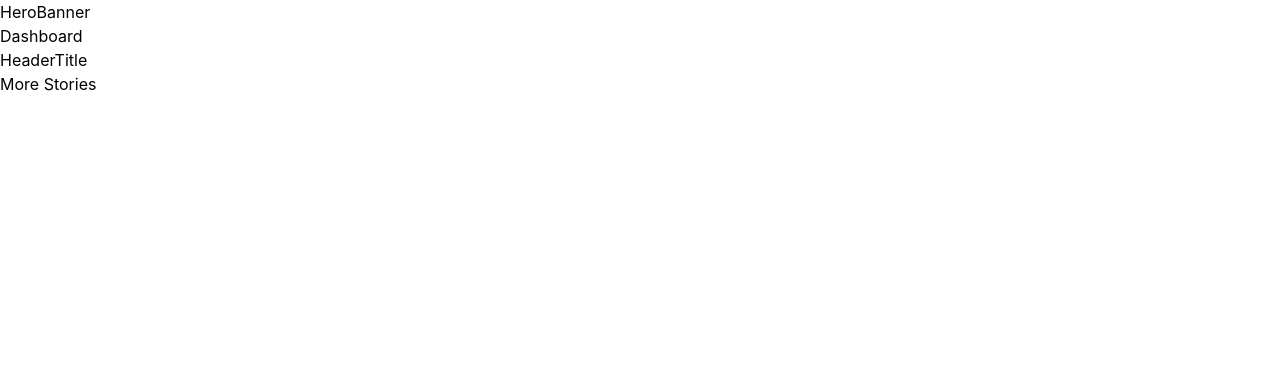
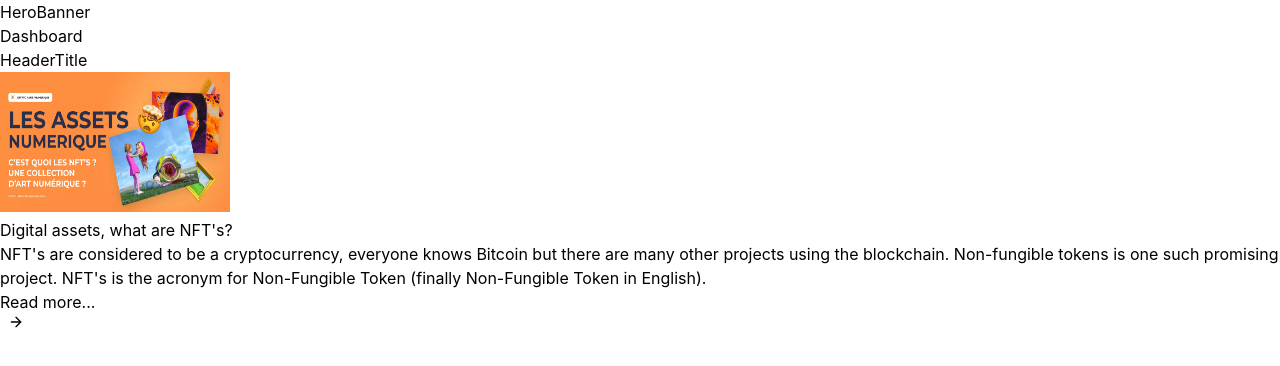
Before and after one commit to abdukhamiddev/next.js-tailwind-blog, a Next.js app: page / in a window 1280 px wide. Shown: the top 366 px of the page. Built offline with nearby package versions, Linux system fonts and the light colour scheme.

Commit message:
fetching posts and basic page

```diff
--- a/components/Layout.js
+++ b/components/Layout.js
@@ -1,6 +1,6 @@
 import React from 'react';
 
-const Layout = ({ children }) => {
+const Layout = ({ children, preview }) => {
   return <div>{children}</div>;
 };
 
--- a/components/More-Stories.js
+++ b/components/More-Stories.js
@@ -1,7 +1,28 @@
 import React from 'react';
+import PostPreview from './post-preview';
 
-const MoreStories = () => {
-  return <div>More Stories</div>;
+const MoreStories = ({ posts }) => {
+  return (
+    <section>
+      <div>
+        <div>
+          <div>
+            {posts.map((post) => (
+              <div key={post.slug}>
+                <PostPreview
+                  key={post.slug}
+                  title={post.title}
+                  coverImage={post.coverImage}
+                  slug={post.slug}
+                  excerpt={post.excerpt}
+                />
+              </div>
+            ))}
+          </div>
+        </div>
+      </div>
+    </section>
+  );
 };
 
 export default MoreStories;
--- /dev/null
+++ b/components/avatar.js
@@ -0,0 +1,39 @@
+export default function Avatar() {
+  return (
+    <div className="max-w-4xl mx-auto ">
+      <div className="flex flex-wrap p-3 mx-auto">
+        <div>
+          <div
+            variants={fadeInUp}
+            key="modal-morestories-3"
+            className="flex flex-wrap "
+          >
+            <div className="flex flex-wrap sm:flex-nowrap">
+              <div
+                key="modal-morestories-4"
+                initial={{ x: 10, opacity: 0 }}
+                animate={{ x: 0, opacity: 1 }}
+                transition={{ delay: 1 }}
+                className="hidden my-auto place-content-end md:block "
+              ></div>
+              <div className="flex flex-col items-start justify-center pl-2 sm:pl-10 ">
+                <span className="inline-flex px-4 py-1 mb-2 text-xs font-semibold leading-5 text-green-800 bg-green-100 rounded-full">
+                  Author
+                </span>
+                <h2 className="text-base font-bold leading-tight tracking-tighter">
+                  Abdukhamid Latipov
+                </h2>
+                <h3 className="pt-2 text-sm text-gray-400">
+                  Explorer of artistic universes and entrepreneurs, specializing
+                  in front-end. I create web applications and websites of any
+                  type which meeting the need of today.
+                </h3>
+              </div>
+              <div className="my-auto "></div>
+            </div>
+          </div>
+        </div>
+      </div>
+    </div>
+  );
+}
--- /dev/null
+++ b/components/coverImage.js
@@ -0,0 +1,30 @@
+import Image from 'next/image';
+import Link from 'next/link';
+import React from 'react';
+
+const CoverImage = ({ title, src, slug, height, width }) => {
+  const image = (
+    <Image
+      src={src}
+      width={width}
+      height={height}
+      quality={100}
+      alt={`Post preview ${title}`}
+      className=""
+      layout="fixed"
+    />
+  );
+  return (
+    <div>
+      {slug ? (
+        <Link href={`posts/${slug}`}>
+          <a aria-label={title}>{image}</a>
+        </Link>
+      ) : (
+        image
+      )}
+    </div>
+  );
+};
+
+export default CoverImage;
--- /dev/null
+++ b/components/highlight.js
@@ -0,0 +1,3 @@
+export default function highlight() {
+  return <div className="w-20 h-20 bg-gray-100"></div>;
+}
--- /dev/null
+++ b/components/post-preview.js
@@ -0,0 +1,52 @@
+import Link from 'next/link';
+import React from 'react';
+import CoverImage from './coverImage';
+
+const PostPreview = ({ title, coverImage, excerpt, slug }) => {
+  return (
+    <>
+      <section>
+        <Link href={`/posts/${slug}`} passHref>
+          <div>
+            <div>
+              <div>
+                <div>
+                  <span>
+                    <CoverImage
+                      slug={slug}
+                      src={coverImage}
+                      width={230}
+                      title={title}
+                      height={140}
+                    />
+                  </span>
+                </div>
+                <div>
+                  <h2>{title}</h2>
+                  <p>{excerpt}</p>
+                  <div>
+                    <a>Read more...</a>
+                    <svg
+                      className="w-4 h-4 ml-2"
+                      viewBox="0 0 24 24"
+                      stroke="currentColor"
+                      strokeWidth="2"
+                      fill="none"
+                      strokeLinecap="round"
+                      strokeLinejoin="round"
+                    >
+                      <path d="M5 12h14"></path>
+                      <path d="M12 5l7 7-7 7"></path>
+                    </svg>
+                  </div>
+                </div>
+              </div>
+            </div>
+          </div>
+        </Link>
+      </section>
+    </>
+  );
+};
+
+export default PostPreview;
--- a/lib/api.js
+++ b/lib/api.js
@@ -1,25 +1,26 @@
-import fs from "fs";
-import { join } from "path";
-import matter from "gray-matter";
+import fs from 'fs';
+import { join } from 'path';
+import matter from 'gray-matter';
 
-const postsDirectory = join(process.cwd(), "_posts");
+const postsDirectory = join(process.cwd(), '_posts');
 
 export function getSlugs() {
-	return fs.readdirSync(postsDirectory).map((d) => d.replace(/\.mdx$/, ""));
+  return fs.readdirSync(postsDirectory).map((d) => d.replace(/\.mdx$/, ''));
 }
 
 export function getPostBySlug(slug, fields = []) {
   const file = join(postsDirectory, `${slug}.mdx`);
-	const fileContent = fs.readFileSync(file, "utf-8");
+  console.log(file);
+  const fileContent = fs.readFileSync(file, 'utf8');
   const { data, content } = matter(fileContent);
 
   const items = {};
 
   fields.forEach((field) => {
-		if (field === slug) {
+    if (field === 'slug') {
       items[field] = slug;
     }
-		if (field === "content") {
+    if (field === 'content') {
       items[field] = content;
     }
     if (data[field]) {
@@ -33,7 +34,7 @@ export function getAllPosts(fields = []) {
   const slugs = getSlugs();
   const posts = slugs
     .map((slug) => getPostBySlug(slug, fields))
-		.sort((post1, post2) => (post1.date > post2.date ? "-1" : "1"));
+    .sort((post1, post2) => (post1.date > post2.date ? '-1' : '1'));
 
   return posts;
 }
--- a/package.json
+++ b/package.json
@@ -14,7 +14,6 @@
     "next": "12.1.0",
     "next-mdx-remote": "^4.0.0",
     "next-seo": "^5.1.0",
-    "next-transpile-modules": "^9.0.0",
     "prettier": "^2.5.1",
     "react": "17.0.2",
     "react-dom": "17.0.2",
--- a/pages/index.js
+++ b/pages/index.js
@@ -4,8 +4,11 @@ import HeaderTitle from '../components/HeaderTitle';
 import HeroBanner from '../components/HeroBanner';
 import Layout from '../components/Layout';
 import MoreStories from '../components/More-Stories';
+import { getAllPosts } from '../lib/api';
 
-export default function Home() {
+export default function Home({ allPosts }) {
+  const morePosts = allPosts.slice(0);
+  console.log(morePosts);
   return (
     <div className="">
       <Layout>
@@ -13,8 +16,23 @@ export default function Home() {
         <HeroBanner />
         <Dashboard />
         <HeaderTitle />
-        <MoreStories />
+        <MoreStories posts={morePosts} />
       </Layout>
     </div>
   );
 }
+export async function getStaticProps() {
+  const allPosts = await getAllPosts([
+    'title',
+    'date',
+    'slug',
+    'tag',
+    'author',
+    'coverImage',
+    'excerpt'
+  ]);
+
+  return {
+    props: { allPosts }
+  };
+}
--- /dev/null
+++ b/pages/posts/[slug].js
@@ -0,0 +1,78 @@
+import { useRouter } from 'next/router';
+import ErrorPage from 'next/error';
+import Layout from '../../components/Layout';
+import Head from 'next/head';
+import { getAllPosts, getPostBySlug } from '../../lib/api';
+import { mdxToString } from '../../lib/mdxSerialization';
+
+export default function Post({ post, preview }) {
+  const router = useRouter();
+
+  if (!router.isFallback && !post.slug) {
+    return <ErrorPage statusCode={404} />;
+  }
+
+  return (
+    <div>
+      <Layout preview={preview}>
+        {router.isFallback ? (
+          <div>Loading....</div>
+        ) : (
+          <>
+            <Head>
+              <title>{post.title} | Entrepreneurship study </title>
+              <meta name="description" content={post.excerpt} />
+              <meta name="title" content={post.title} />
+              <meta property="og:title" content="{post.title}" />
+              <meta
+                property="og:url"
+                content="https://blog.killiancartignies.com"
+              />
+              <meta property="og:type" content="article" />
+              <meta property="og:description" content={post.excerpt} />
+              <meta property="og:image" content={post.coverImage} />
+            </Head>
+            <div>
+              <h1>{post.title}</h1>
+              <p>{post.excerpt}</p>
+            </div>
+          </>
+        )}
+      </Layout>
+    </div>
+  );
+}
+export async function getStaticProps({ params }) {
+  const post = getPostBySlug(params.slug, [
+    'title',
+    'date',
+    'slug',
+    'content',
+    'coverImage',
+    'excerpt'
+  ]);
+  const content = await mdxToString(post.content || '');
+  return {
+    props: {
+      post: {
+        ...post,
+        content
+      }
+    }
+  };
+}
+
+export async function getStaticPaths() {
+  const posts = await getAllPosts(['slug']);
+
+  return {
+    paths: posts.map((post) => {
+      return {
+        params: {
+          slug: post.slug
+        }
+      };
+    }),
+    fallback: false
+  };
+}
```
Also changed, not shown: lib/markdownToHtml.js (+4 -4 lines), lib/mdxSerialization.js (+7 -4 lines), 1 other file (tests, documents, lock files or other folders). Lines whose indentation alone changed are shown as unchanged.
